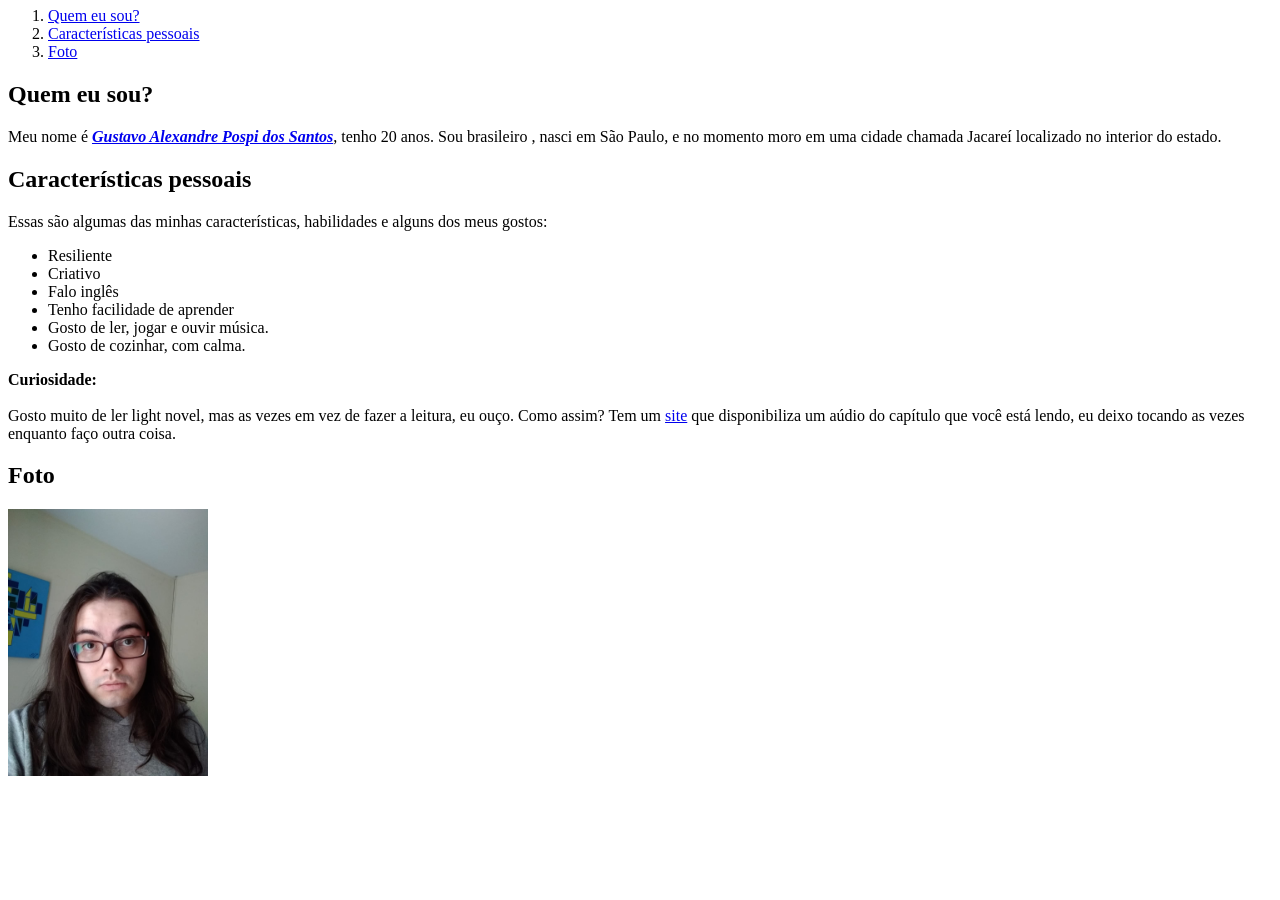
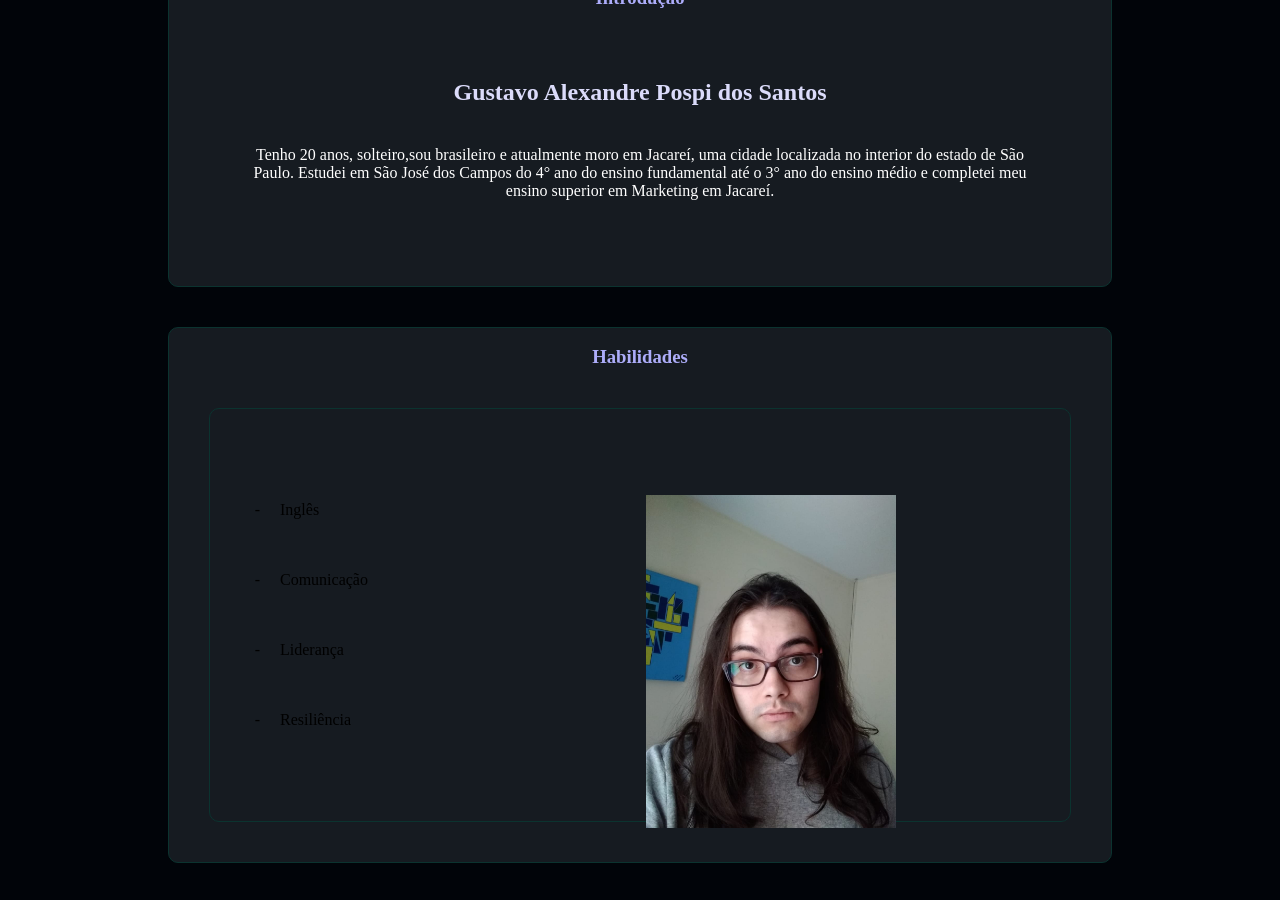
Before and after one commit to hw1te/portifolio, a plain HTML site: page index.html in a window 1280 px wide. Shown: the part 73-973 px from the top of the page. Before the commit the page ends 861 px from the top, so only its background shows below. Drawn offline with Linux system fonts and the light colour scheme; a web font is replaced by a local one.

Commit message:
Progressão nos exercicios, criação do arquivo style.css para parte css do portifólio.

```diff
--- a/index.html
+++ b/index.html
@@ -5,34 +5,37 @@
     <meta http-equiv="X-UA-Compatible" content="IE=edge">
     <meta name="viewport" content="width=device-width, initial-scale=1.0">
     <title>Meu Portifólio</title>
+    <link rel="preconnect" href="https://fonts.googleapis.com">
+    <link rel="preconnect" href="https://fonts.gstatic.com" crossorigin>
+    <link href="https://fonts.googleapis.com/css2?family=Shippori+Antique+B1&display=swap" rel="stylesheet">
+    <link rel="stylesheet" type="text/css" href="style.css">
 </head>
 <body>
-    <h1>Introdução</h1>
-        <ol>
-            <li><a href="#?">Quem eu sou?</a></li>
-            <li><a href="#crtps">Características pessoais</a></li>
-            <li><a href="#foto">Foto</a></li>
-        </ol>
-    <h2 id="?">Quem eu sou?</h2>
-    <p>Meu nome é <a href="#gaps"><em><strong>Gustavo Alexandre Pospi dos Santos</strong></em></a>, tenho 20 anos.
-    Sou brasileiro , nasci em São Paulo, e no momento moro em uma cidade chamada Jacareí localizado no interior do estado.</p>
+<div>
+    <h3>Introdução</h3>
+    <a class="name" href="#profilepic"><h2>Gustavo Alexandre Pospi dos Santos</h2></a>
+    <p>Tenho 20 anos, solteiro,sou brasileiro e atualmente moro em Jacareí, uma cidade localizada no interior do estado de São Paulo. Estudei em São José dos Campos do 4° ano do ensino fundamental até o 3° ano do ensino médio e completei meu ensino superior em Marketing em Jacareí. </p>
+</div>
 
-    <h2 id="crtps">Características pessoais</h2>
-    <p>Essas são algumas das minhas características, habilidades e alguns dos meus gostos:</p>
-        <ul>
-            <li>Resiliente</li>
-            <li>Criativo</li>
-            <li>Falo inglês</li>
-            <li>Tenho facilidade de aprender</li>
-            <li>Gosto de ler, jogar e ouvir música.</li>
-            <li>Gosto de cozinhar, com calma.</li>
-        </ul>
-    <p><strong>Curiosidade:</strong><br><br>
-    Gosto muito de ler light novel, mas as vezes em vez de fazer a leitura, eu ouço.
-    Como assim? Tem um <a href="https://www.novels.pl/" target="_blank">site</a> que disponibiliza um aúdio do capítulo que você está lendo, eu deixo tocando as vezes enquanto faço outra coisa.
-    </p>
+<div>
+    <h3>Habilidades</h3>
+<div class="hablidades">
+    <ul class="list">
+        <li class="a">Inglês</li>
+        <li class="a">Comunicação</li>
+        <li class="b">Liderança</li>
+        <li class="b">Resiliência</li>
+    </ul>
+    <img id="profilepic" src="Eu 221121.png" width="175px">
+</div>
+</div>
 
-    <h2 id="foto">Foto</h2>
-    <img id="gaps"src="Eu 221121.png" width="200px">
+<div>
+    <h3>Curiosidade</h3>
+    <p>Enquanto faço algo gosto sempre de ou ouvir música ou ouvir light novel, tem um <a id="site" href="https://www.novels.pl/" target="_blank">site</a> eu gosto de usar que disponibiliza o aúdio de cada capítulo no topo da página. </p>
+</div>
+
+
+
 </body>
 </html>
--- /dev/null
+++ b/style.css
@@ -0,0 +1,65 @@
+body {
+    background-color: #010409;
+    vertical-align: middle;
+    height: 90%;
+    width: 80%;
+    margin-left: auto;
+    margin-right: auto;
+}
+
+p {
+    text-align: center;
+    padding: 70px;
+    color: white;
+}
+
+.list {
+    padding: 50px;
+    line-height: 30px;
+    list-style-position: outside;
+   list-style-type: "-";
+}
+
+li {
+    padding: 20px;
+}
+
+h3 {
+    color: rgb(173, 173, 250);
+    text-align: center;
+}
+
+div {
+    border-radius: 10px;
+    border-style: solid;
+    border-color: rgb(11, 51, 47);
+    border-width: thin;
+    background-color: #161b21;
+    margin: 40px;
+}
+
+.name {
+    text-decoration: none;
+    text-align: center;
+    color: rgb(219, 219, 250);
+    top: 50px;
+    position: relative;
+}
+
+.habilidades {
+    margin-right: ;
+}
+
+#site {
+    text-decoration: none;
+    color: rgb(196, 196, 250);
+}
+
+#profilepic {
+    width: 100%;
+    max-width: 250px;
+    height: auto;
+    position: absolute;
+    right: 30%;
+    top: 71%;
+}
```
